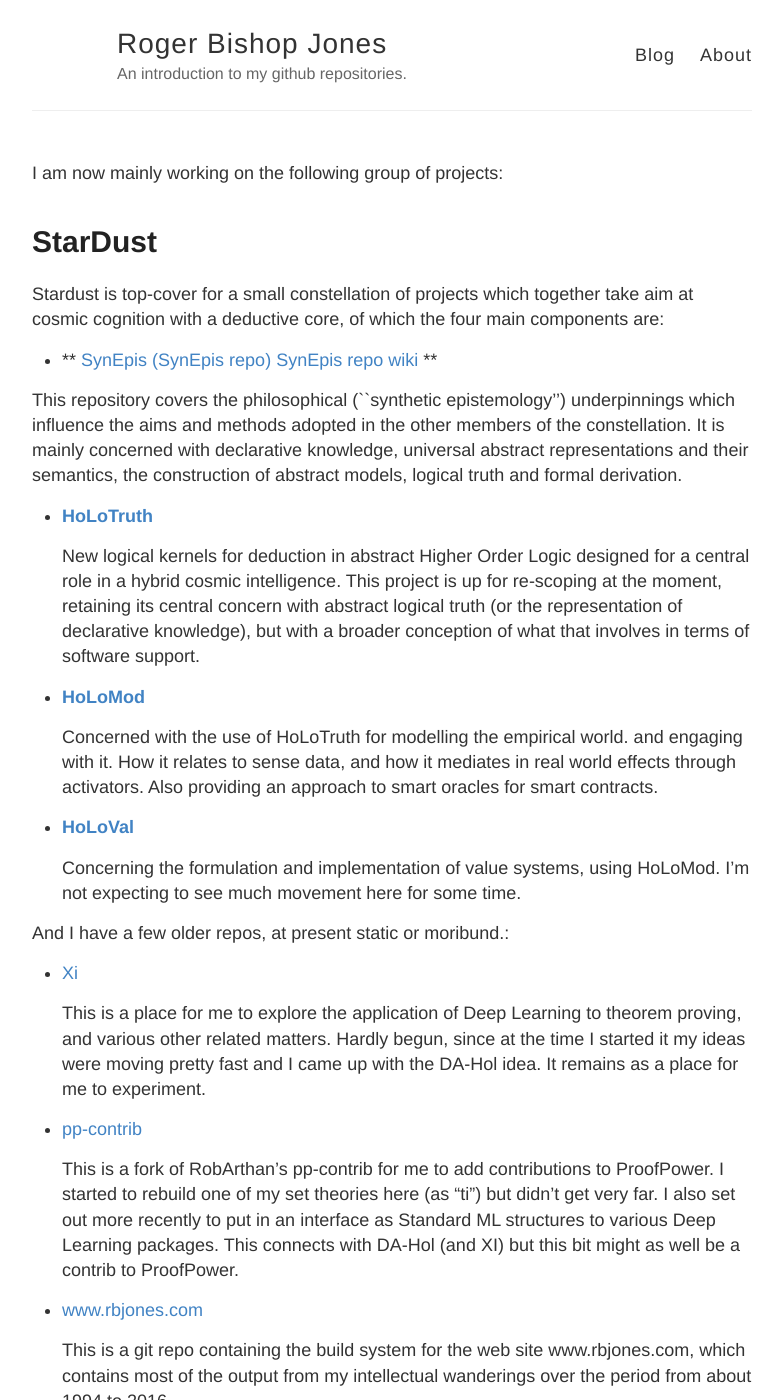
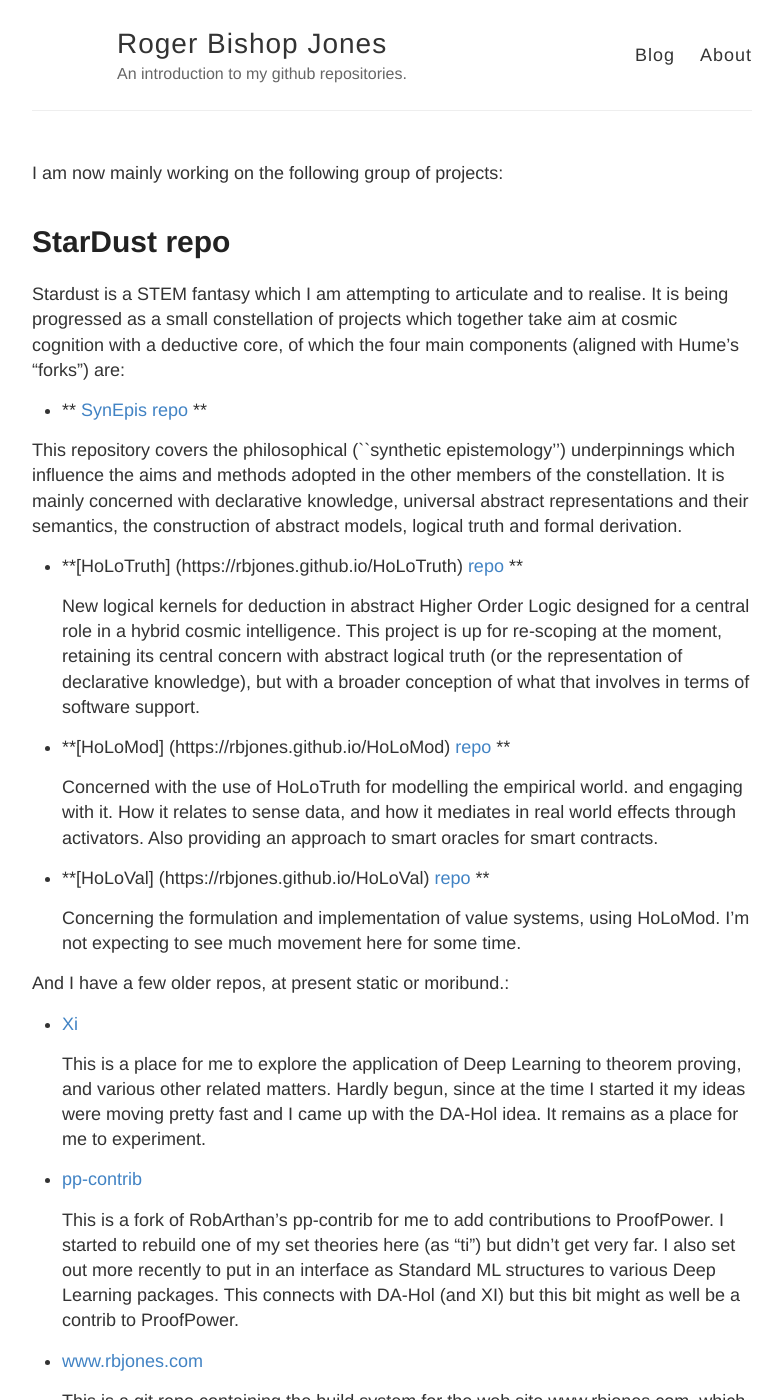
Before and after one commit to rbjones/rbjones.github.io, a Jekyll site: the page built from index.md, in a window 1280 px wide and 1400 px high. Shown: the whole window, without its empty margins (248-1030 px from the left). Built offline with Jekyll 4.4.1, drawn with Linux system fonts in a browser that asks for light colours.

Commit message:
Update index.md
Still checking out linking and top structure.

```diff
--- a/index.md
+++ b/index.md
@@ -3,27 +3,28 @@
 ---
 
 I am now mainly working on the following group of projects:
-# [StarDust](https://github.com/rbjones/StarDust)
+#  [StarDust](https://rbjones.github.io/StarDust) [repo](https://github.com/rbjones/StarDust)
 
-  Stardust is top-cover for a small constellation of projects which together take aim at cosmic cognition with a deductive core, of which the four main components are:
+  Stardust is a STEM fantasy which I am attempting to articulate and to realise.
+  It is being progressed as a small constellation of projects which together take aim at cosmic cognition with a deductive core, of which the four main components (aligned with Hume's "forks") are:
 
-- ** [SynEpis](SynEpis/index.md) [(SynEpis repo)](https://github.com/rbjones/SynEpis)  [SynEpis repo wiki](https://github.com/rbjones/SynEpis/wiki) **
+- ** [SynEpis](https://rbjones.github.io/StarDust) [repo](https://github.com/rbjones/SynEpis)  **
 
 This repository covers the philosophical (``synthetic epistemology'') underpinnings which influence the aims and methods adopted in the other members of the constellation.
 It is mainly concerned with declarative knowledge, universal abstract representations and their semantics, the construction of abstract models, logical truth and  formal derivation.
 
-- **[HoLoTruth](https://github.com/rbjones/HoLoTruth)**
+- **[HoLoTruth] (https://rbjones.github.io/HoLoTruth) [repo](https://github.com/rbjones/HoLoTruth) **
 
   New logical kernels for deduction in abstract Higher Order Logic designed for a central role in a hybrid cosmic intelligence.
   This project is up for re-scoping at the moment, retaining its central concern with abstract logical truth (or the representation of declarative knowledge), but with a broader conception of what that involves in terms of software support.
 
-- **[HoLoMod](https://github.com/rbjones/HoLoMod)**
+- **[HoLoMod] (https://rbjones.github.io/HoLoMod) [repo](https://github.com/rbjones/HoLoTruth) **
 
   Concerned with the use of HoLoTruth for modelling the empirical world. and engaging with it.
   How it relates to sense data, and how it mediates in real world effects through activators.
   Also providing an approach to smart oracles for smart contracts.
 
-- **[HoLoVal](https://github.com/rbjones/HoLoVal)**
+- **[HoLoVal] (https://rbjones.github.io/HoLoVal) [repo](https://github.com/rbjones/HoLoVal) **
 
   Concerning the formulation and implementation of value systems, using HoLoMod.
   I'm not expecting to see much movement here for some time.
```
